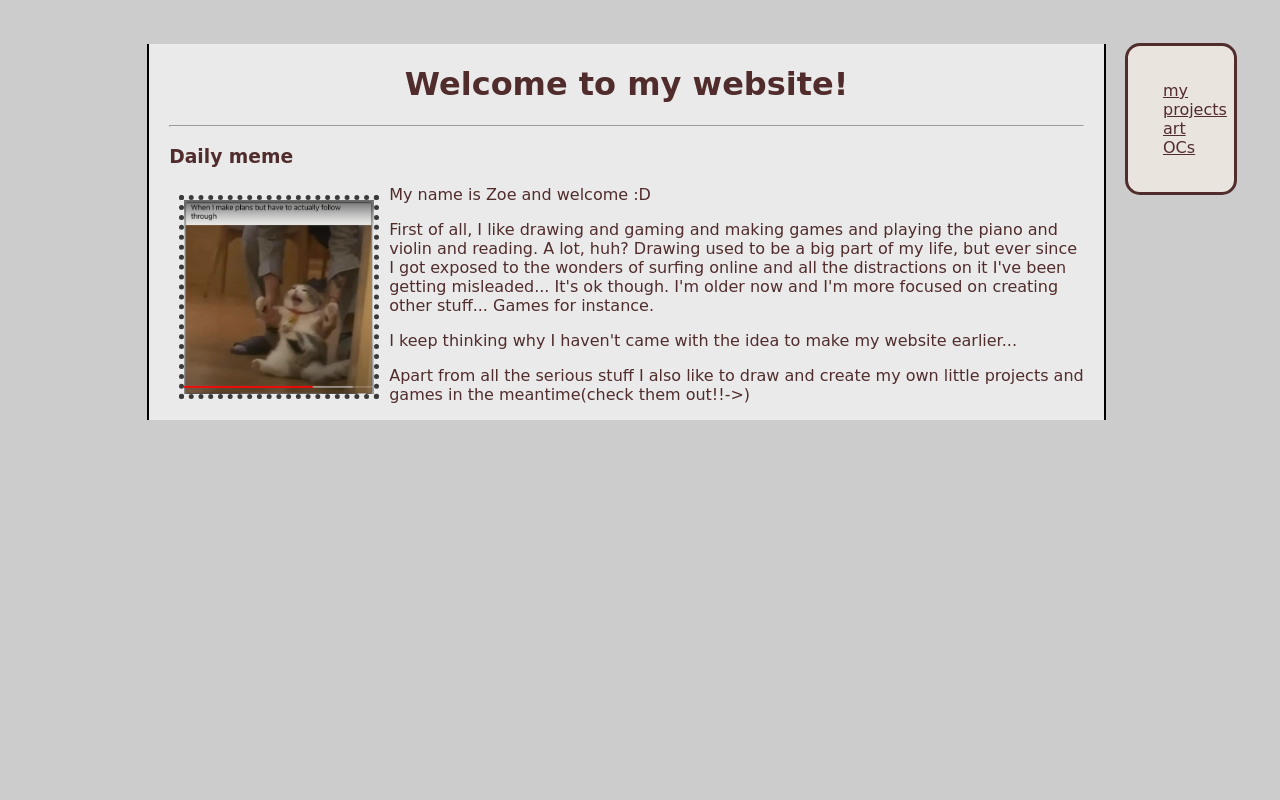
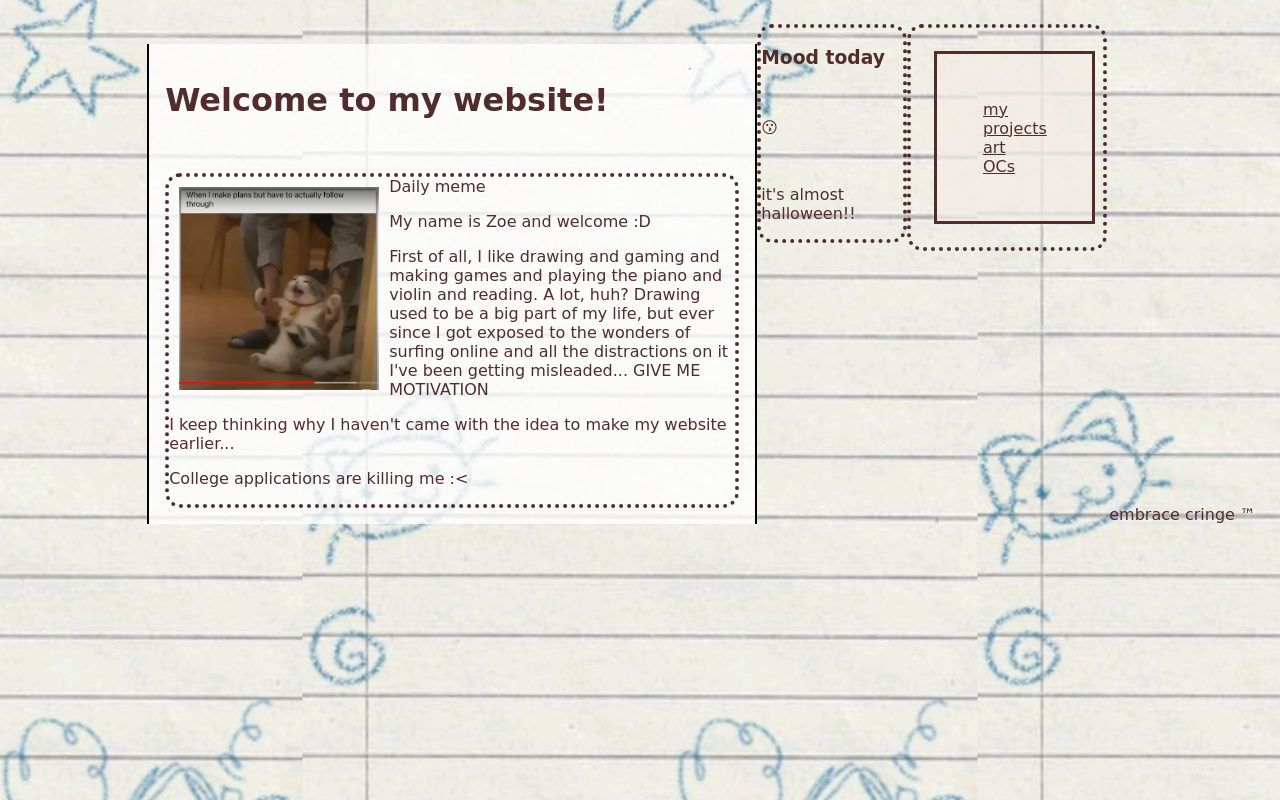
Before and after one commit to qwwertyz/My-website, a plain HTML site: page index.html in a window 1280 px wide. Drawn offline with Linux system fonts and the light colour scheme.

Commit message:
trying to fix alignment of different sections

```diff
--- a/index.html
+++ b/index.html
@@ -4,19 +4,22 @@
 <html lang="en">
 
 <head> <!--head is info about page, doesn't show-->
-    <link rel="stylesheet" href="styles.css?v=2">
+    <link rel="stylesheet" href="styles.css?v=4">
     <title>Main Page</title>
 </head>
 <div class="layout">
 
     <body><!--body shows-->
-        <main>
-            <div>
-                <h1>Welcome to my website!</h1>
-            </div>
+        <main class="content">
+
+            <h1>Welcome to my website!</h1>
+
             <hr>
-            <h3>Daily meme</h3>
-            <img src="memes/image(6).png" alt="daily meme" style="max-width: 300px;"" class=" float-img">
+            <div class="left container">
+
+                <span style="position-anchor: left;">Daily meme</span>
+                <img src="memes/image(6).png" alt="daily meme" style="max-width: 300px;" class=" float-img">
+
 
 
             <p>My name is Zoe and welcome :D</p>
@@ -24,29 +27,34 @@
                 and playing the piano and violin and reading. A lot, huh?
                 Drawing used to be a big part of my life, but ever since
                 I got exposed to the wonders of surfing online and all the
-                distractions on it I've been getting misleaded... It's ok
-                though. I'm older now and I'm more focused on creating other
-                stuff... Games for instance. </p>
+                distractions on it I've been getting misleaded... GIVE ME MOTIVATION </p>
             <p>I keep thinking why I haven't came with the idea
                 to make my website earlier...</p>
-            <p>Apart from all the serious stuff
-                I also like to draw and create my own little projects and
-                games in the meantime(check them out!!->)</p>
-        </main>
+            <p>College applications are killing me :< </p>
+
+</div>
 
 
-        <nav>
-            <ul class="container">
-                <li class="container"><a href="projects.html">my projects</a></li>
-                <li class="container"><a href="art.html">art</a></li>
-                <li class="container"><a href="ocs.html">OCs</a></li>
-            </ul>
-        </nav>
+        </main>
+<div class="container right" style="max-width: 150px;">
+                        <h3>Mood today</h3>
+                        <p>&#128535;</p>
+                        <p>it's almost halloween!!</p>
+                    </div>
 
-
+                    <nav class="container right">
+                        <ul >
+                            <li><a href="projects.html">my projects</a></li>
+                            <li><a href="art.html">art</a></li>
+                            <li><a href="ocs.html">OCs</a></li>
+                        </ul>
+                    </nav>
 
 
     </body>
+    <hr>
+    <footer style="align-self: flex-end;">embrace cringe &#8482;</footer>
 
+
+</div>
 </html>
-</div>
--- a/styles.css
+++ b/styles.css
@@ -7,7 +7,6 @@
     font-family: cursive;
     color: rgb(81, 44, 44);
     box-sizing: border-box;
-
 }
 
 main {
@@ -17,7 +16,8 @@ main {
     border-left: 2px black solid;
     border-right: 2px black solid;
     padding: 0 20px;
-    background-color: rgba(255, 255, 255, 0.589);
+    background-color: rgba(255, 255, 255, 0.767);
+    flex-wrap: wrap;
 
 }
 
@@ -33,13 +33,15 @@ you can use this to style any HTML tag, like <p>, <div>, <span>, <a>, etc.
 */
 body {
 
-    background-image: url(bg.jpg);
-    background-color: #cccccc; /*always set if image unavilable*/
+    background-image: url(images/bg.jpg);
+    background-color: #cccccc;
+    /*always set if image unavilable*/
     background-position: center;
-    background-size:auto;
+    background-size: auto;
     background-repeat: repeat-x;
 
 }
+
 /*===============================TYPOGRAPHY===========================*/
 
 p {
@@ -77,20 +79,51 @@ nav {
     align-items: space-evenly;
 
 }
-nav ul{
+
+nav ul {
 
     padding: 25%;
     margin: 10%;
     display: flex;
     flex-direction: column;
-    border-radius: 15px;
+
     border: 3px var(--ccbrown) solid;
     background: #f4ede6be;
 }
+
 /*===============================container===========================*/
 
 /*===============================CLASSES===========================*/
-
+.container {
+    border: 4px var(--ccbrown) dotted;
+    border-radius: 15px;
+}
+.content{
+    flex: 1;
+  display: flex;
+  justify-content: space-between;
+  align-items: flex-start;
+  padding: 1rem;
+  gap: 2rem;
+  flex-grow: 3;
+}
+.right{
+    flex: 1;
+  display: flex;
+  flex-direction: column;
+  gap: 1rem;
+}
+.left{
+    flex-grow: 3;
+    flex-direction: row;
+}
+.footer {
+    font-size:smaller;
+    margin: 10px 10px;
+  text-align: left;
+  padding: 1rem;
+  font-weight: bold;
+}
 .intro {
     position-anchor: right;
     position: relative;
@@ -100,7 +133,6 @@ nav ul{
     float: left;
     width: 200px;
     margin: 10px;
-    border: 5px #000000be dotted;
 }
 
 div.gallery {
@@ -125,3 +157,10 @@ div.gallery-item.desc {
     padding: 15px;
     text-align: center;
 }
+
+/* Start https://www.cursors-4u.com */
+* {
+    cursor: url(https://cur.cursors-4u.net/holidays/hol-4/hol336.cur), auto !important;
+}
+
+/* End https://www.cursors-4u.com */
```
Also changed, not shown: art.html (+4 -2 lines), ocs.html (+7 -2 lines), projects.html (+4 -0 lines).
